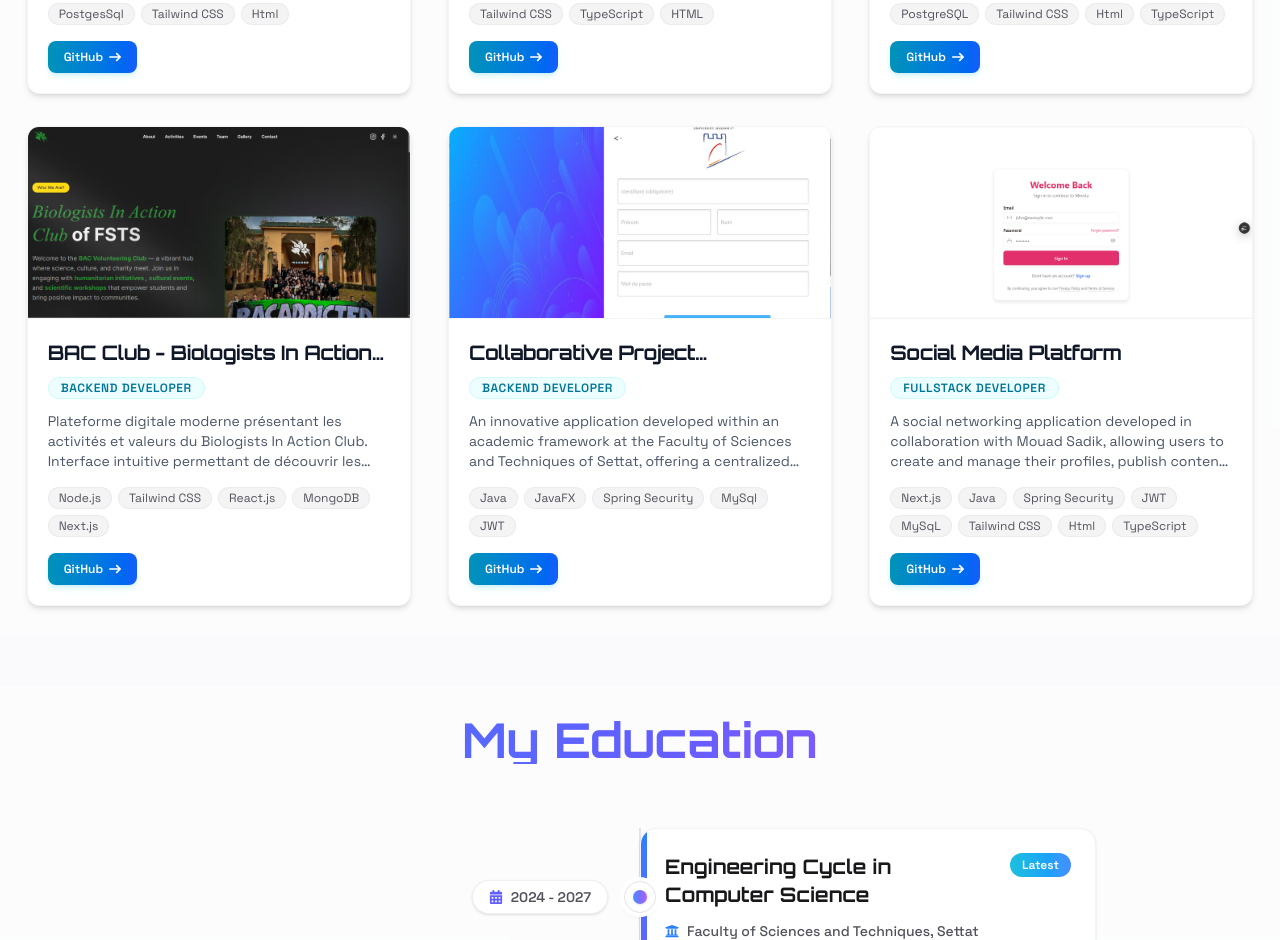
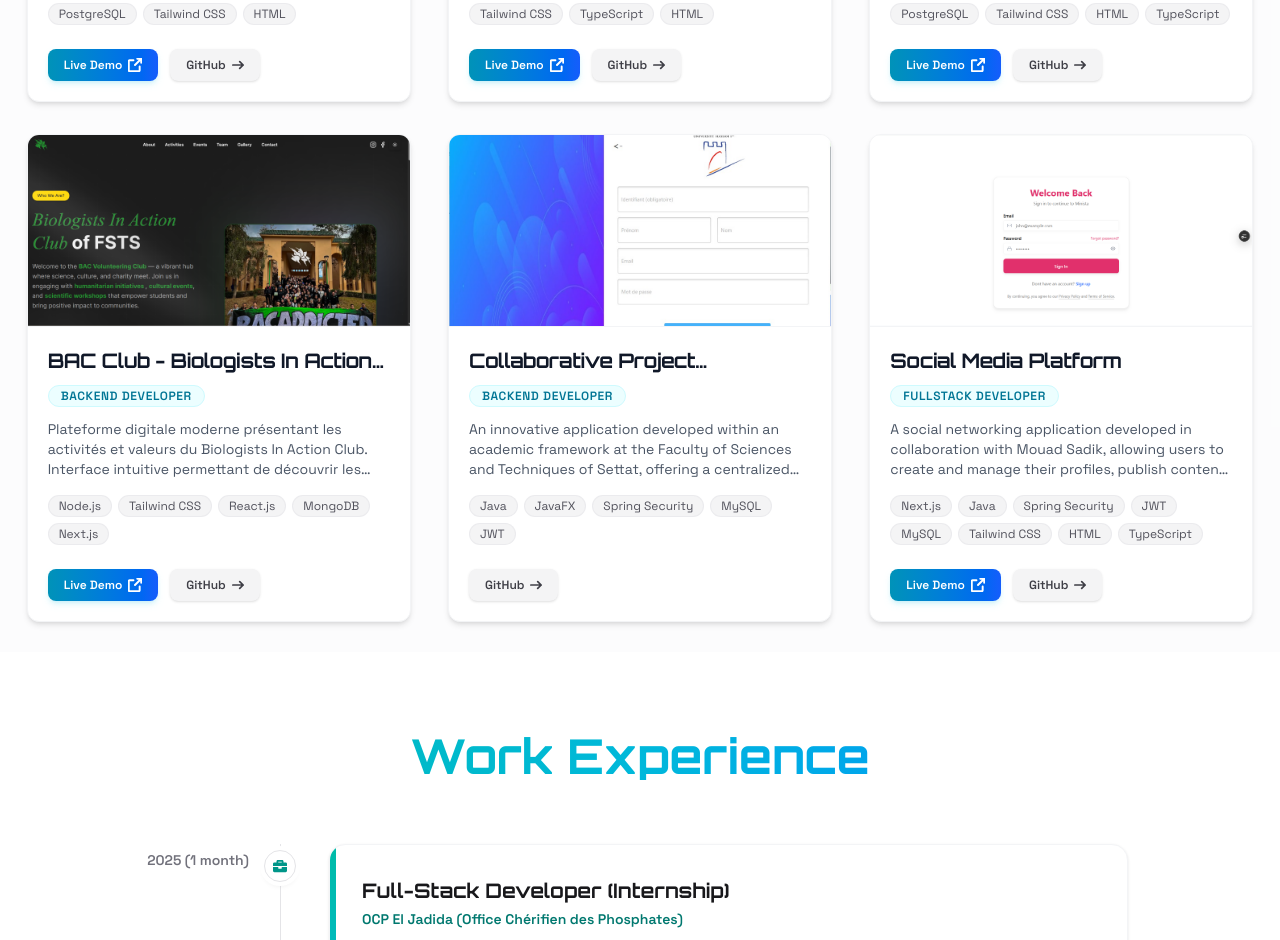
Before and after one commit to khalilbaidouri/portfolio, a React (Vite) app in the folder portfolio/: page / in a window 1280 px wide. Shown: the part 1860-2800 px from the top of the page. Built offline with nearby package versions, Linux system fonts and the light colour scheme; a web font is replaced by a local one.

Commit message:
add experience

```diff
--- a/portfolio/src/assets/me.js
+++ b/portfolio/src/assets/me.js
@@ -33,11 +33,11 @@ export const skillsData = [
   { icon: "/img/c.jpg", title: "C" },
   { icon: "/img/git.jpg", title: "Git" },
   { icon: "/img/gitHub.jpg", title: "GitHub" },
-  { icon: "/img/node.jpg", title: "Node js" },
+  { icon: "/img/node.jpg", title: "Node.js" },
   { icon: "/img/springBoot.jpg", title: "Spring Boot" },
-  { icon: "/img/springSec.jpg", title: "Spring security " },
+  { icon: "/img/springSec.jpg", title: "Spring Security" },
   { icon: "/img/jwt.png", title: "JWT" },
-  { icon: "/img/flutter.svg", title: "flutter" },
+  { icon: "/img/flutter.svg", title: "Flutter" },
   { icon: "/img/next-js.svg", title: "Next.js" },
   { icon: "/img/supabase.jpg", title: "Supabase" },
   { icon: "/img/dart.png", title: "Dart" },
@@ -53,9 +53,9 @@ export const projectsData = [
       "Java",
       "Spring Security",
       "JWT",
-      "PostgesSql",
+      "PostgreSQL",
       "Tailwind CSS",
-      "Html",
+      "HTML",
     ],
     gitHubLink: "https://github.com/khalilbaidouri/Gestion-des-Intervention",
     post: "fullstack developer",
@@ -91,7 +91,7 @@ export const projectsData = [
       "JWT",
       "PostgreSQL",
       "Tailwind CSS",
-      "Html",
+      "HTML",
       "TypeScript",
     ],
     gitHubLink: "https://github.com/MouadSadik/Pick-them-backend",
@@ -113,7 +113,7 @@ export const projectsData = [
     description:
       "An innovative application developed within an academic framework at the Faculty of Sciences and Techniques of Settat, offering a centralized solution for team collaboration.",
     imageUrl: "/img/projet.png",
-    technologies: ["Java", "JavaFX", "Spring Security", "MySql", "JWT"],
+    technologies: ["Java", "JavaFX", "Spring Security", "MySQL", "JWT"],
     gitHubLink: "https://github.com/khalilbaidouri/projet-java",
     post: "backend developer",
     linkDeploy: "#",
@@ -128,9 +128,9 @@ export const projectsData = [
       "Java",
       "Spring Security",
       "JWT",
-      "MySqL",
+      "MySQL",
       "Tailwind CSS",
-      "Html",
+      "HTML",
       "TypeScript",
     ],
     gitHubLink: "https://github.com/khalilbaidouri/social-media-backend",
@@ -200,3 +200,14 @@ export const certificationsData = [
     imge: "/img/hackerRank.png",
   },
 ];
+
+export const experienceData = [
+  {
+    role: "Full-Stack Developer (Internship)",
+    company: "OCP El Jadida (Office Chérifien des Phosphates)",
+    period: "2025 (1 month)",
+    description: "Design and development of a web application to digitize and optimize the management of technical interventions. The application centralizes planning, real-time tracking, and full intervention traceability, improving operational coordination.",
+    technologies: ["Spring Boot", "React.js", "Spring Security", "JWT", "PostgreSQL"],
+    last: true,
+  }
+];
--- a/portfolio/src/components/Certifications.jsx
+++ b/portfolio/src/components/Certifications.jsx
@@ -41,10 +41,7 @@ const Certifications = () => {
                   {cert.description}
                 </p>
 
-                <a
-                  href={cert.link || "#"}
-                  target="_blank"
-                  rel="noopener noreferrer"
+                <span
                   className="inline-flex items-center px-4 py-2 text-xs font-semibold text-white bg-gradient-to-r from-purple-600 to-indigo-600 hover:from-purple-500 hover:to-indigo-500 rounded-lg shadow-md shadow-purple-500/15 dark:shadow-none hover:shadow-lg transition-all duration-300"
                 >
                   Voir
@@ -63,7 +60,7 @@ const Certifications = () => {
                       d="M1 5h12m0 0L9 1m4 4L9 9"
                     />
                   </svg>
-                </a>
+                </span>
               </div>
             </div>
           </a>
--- /dev/null
+++ b/portfolio/src/components/Experience.jsx
@@ -0,0 +1,99 @@
+import React from "react";
+import { motion } from "framer-motion";
+import { experienceData } from "../assets/me";
+import { FaBriefcase, FaCalendarAlt } from "react-icons/fa";
+
+const Experience = () => {
+  return (
+    <motion.div
+      initial={{ opacity: 0, y: 50 }}
+      whileInView={{ opacity: 1, y: 0 }}
+      transition={{ duration: 1.8 }}
+      viewport={{ once: true }}
+    >
+      <section id="experience" className="py-20 bg-white dark:bg-zinc-950 overflow-hidden relative">
+        {/* Background shapes */}
+        <div
+          className="absolute inset-0 -z-10 transition-opacity duration-500 opacity-100 dark:opacity-0"
+          style={{
+            backgroundImage: `radial-gradient(circle 500px at 80% 80%, rgba(6,182,212,0.1), transparent), radial-gradient(circle 500px at 20% 20%, rgba(139,92,246,0.1), transparent)`,
+          }}
+        />
+        <div
+          className="absolute inset-0 -z-10 transition-opacity duration-500 opacity-0 dark:opacity-100"
+          style={{
+            backgroundImage: `radial-gradient(circle 500px at 80% 80%, rgba(6,182,212,0.05), transparent), radial-gradient(circle 500px at 20% 20%, rgba(139,92,246,0.05), transparent)`,
+          }}
+        />
+
+        <h2 className="text-4xl sm:text-5xl font-bold text-center mb-16 bg-clip-text text-transparent bg-gradient-to-r from-teal-500 via-cyan-500 to-blue-500">
+          Work Experience
+        </h2>
+
+        <div className="max-w-5xl mx-auto px-6">
+          <div className="relative border-l border-zinc-200 dark:border-zinc-800 ml-4 md:ml-32">
+            {experienceData.map((exp, index) => (
+              <div key={index} className="mb-12 last:mb-0 relative pl-8 md:pl-12">
+                {/* Timeline dot */}
+                <div className="absolute -left-[17px] top-1.5 flex items-center justify-center w-8 h-8 rounded-full bg-white dark:bg-zinc-900 ring-4 ring-white dark:ring-zinc-950 z-10 hover:scale-110 transition-transform duration-300 shadow-md border border-zinc-200 dark:border-zinc-800">
+                  <FaBriefcase className="text-teal-600 dark:text-teal-400 text-sm" />
+                </div>
+
+                {/* Left side Date Capsule (Desktop only) */}
+                <div className="hidden md:block absolute -left-36 top-1.5 text-right w-28">
+                  <span className="text-sm font-semibold text-zinc-500 dark:text-zinc-400 block">
+                    {exp.period}
+                  </span>
+                </div>
+
+                {/* Content Card */}
+                <div className="bg-white border border-gray-100 dark:border-zinc-805/80 dark:bg-zinc-900/40 backdrop-blur-sm p-6 sm:p-8 rounded-2xl shadow-sm hover:shadow-2xl dark:hover:shadow-teal-500/10 hover:border-teal-500/30 dark:hover:border-teal-500/40 hover:-translate-y-1.5 transition-all duration-350 relative overflow-hidden group">
+
+                  {/* Decorative line */}
+                  <div className="absolute left-0 top-0 w-1.5 h-full bg-gradient-to-b from-teal-500 to-cyan-500 group-hover:from-cyan-500 group-hover:to-blue-500 transition-colors duration-300"></div>
+
+                  <div className="flex flex-col sm:flex-row sm:items-center justify-between gap-2 mb-4">
+                    <div>
+                      <h3 className="text-xl font-bold text-zinc-900 dark:text-zinc-50 group-hover:text-transparent group-hover:bg-clip-text group-hover:bg-gradient-to-r group-hover:from-teal-600 group-hover:to-blue-600 dark:group-hover:from-teal-400 dark:group-hover:to-cyan-400 transition-all duration-300">
+                        {exp.role}
+                      </h3>
+                      <p className="text-sm font-semibold text-teal-700 dark:text-teal-400 mt-1">
+                        {exp.company}
+                      </p>
+                    </div>
+
+                    {/* Date capsule for mobile */}
+                    <div className="flex items-center gap-1.5 text-zinc-400 dark:text-zinc-500 text-xs md:hidden">
+                      <FaCalendarAlt className="shrink-0" />
+                      <time>{exp.period}</time>
+                    </div>
+                  </div>
+
+                  <p className="text-zinc-600 dark:text-zinc-400 text-sm sm:text-base leading-relaxed mb-6">
+                    {exp.description}
+                  </p>
+
+                  {/* Technologies utilized */}
+                  {exp.technologies && (
+                    <div className="flex flex-wrap gap-2">
+                      {exp.technologies.map((tech, techIdx) => (
+                        <span
+                          key={techIdx}
+                          className="px-3 py-1 bg-zinc-50 dark:bg-zinc-800/50 text-zinc-600 dark:text-zinc-300 border border-zinc-200/40 dark:border-zinc-800 rounded-full text-xs font-medium"
+                        >
+                          {tech}
+                        </span>
+                      ))}
+                    </div>
+                  )}
+                </div>
+              </div>
+            ))}
+          </div>
+        </div>
+      </section>
+    </motion.div>
+  );
+};
+
+export default Experience;
--- a/portfolio/src/components/NavBar.jsx
+++ b/portfolio/src/components/NavBar.jsx
@@ -1,4 +1,5 @@
 import React, { useState } from "react";
+import { useLocation } from "react-router-dom";
 import { navMenu } from "../assets/me";
 import { FaArrowRight } from "react-icons/fa";
 import { HiMenu, HiX, HiMoon, HiSun } from "react-icons/hi";
@@ -7,6 +8,16 @@ import { useTheme } from "../context/ThemeContext";
 const NavBar = () => {
   const [open, setOpen] = useState(false);
   const { theme, toggleTheme } = useTheme();
+  const location = useLocation();
+  const isHome = location.pathname === "/";
+
+  const getNavLink = (item) => {
+    const sectionId = item.toLowerCase();
+    if (sectionId === "home") {
+      return isHome ? "#home" : "/";
+    }
+    return isHome ? `#${sectionId}` : `/#${sectionId}`;
+  };
 
   return (
     <div className="fixed w-full py-4 bg-white/80 dark:bg-zinc-950/80 backdrop-blur-md border-b border-gray-150/40 dark:border-zinc-900/80 shadow-sm z-50">
@@ -32,7 +43,7 @@ const NavBar = () => {
           {navMenu.map((item, index) => (
             <a
               key={index}
-              href={`#${item.toLowerCase()}`}
+              href={getNavLink(item)}
               className="text-gray-700 dark:text-gray-300 hover:text-teal-700 dark:hover:text-teal-400 transition duration-300"
             >
               {item}
@@ -76,7 +87,7 @@ const NavBar = () => {
           {navMenu.map((item, index) => (
             <a
               key={index}
-              href={`#${item.toLowerCase()}`}
+              href={getNavLink(item)}
               className="block text-gray-700 dark:text-gray-200 text-lg font-medium hover:text-teal-700 dark:hover:text-teal-400 transition"
               onClick={() => setOpen(false)}
             >
--- a/portfolio/src/components/Projects.jsx
+++ b/portfolio/src/components/Projects.jsx
@@ -43,20 +43,18 @@ export const Projects = () => {
             <p className="text-center col-span-full">Chargement...</p>
           ) : (
             visibleProjects.map((project, index) => (
-              <a
-                href={project.linkDeploy || "#"}
+              <div
                 key={index}
-                target="_blank"
-                rel="noopener noreferrer"
                 className="w-full block"
               >
-                <div className="max-w-sm mx-auto bg-white border border-gray-100 rounded-xl shadow-md dark:bg-zinc-900/40 dark:border-zinc-800/80 hover:shadow-2xl dark:hover:shadow-cyan-500/10 hover:border-cyan-500/30 dark:hover:border-cyan-500/40 hover:-translate-y-1 transition-all duration-300 overflow-hidden">
+                <div className="max-w-sm mx-auto h-full flex flex-col bg-white border border-gray-100 rounded-xl shadow-md dark:bg-zinc-900/40 dark:border-zinc-800/80 hover:shadow-2xl dark:hover:shadow-cyan-500/10 hover:border-cyan-500/30 dark:hover:border-cyan-500/40 hover:-translate-y-1 transition-all duration-300 overflow-hidden">
                   <img
                     className="w-full h-48 object-cover border-b border-gray-100 dark:border-zinc-800/60"
                     src={project.imageUrl}
                     alt={project.title}
                   />
-                  <div className="p-5">
+                  <div className="p-5 flex-1 flex flex-col justify-between">
+                    <div>
                       <h5 className="mb-2 text-xl font-bold tracking-tight text-gray-900 dark:text-white line-clamp-1">
                         {project.title}
                       </h5>
@@ -78,11 +76,40 @@ export const Projects = () => {
                           </span>
                         ))}
                       </div>
+                    </div>
+
+                    <div className="flex gap-3 pt-2">
+                      {project.linkDeploy && project.linkDeploy !== "#" && (
                         <a
-                      href={project.gitHubLink || "#"}
+                          href={project.linkDeploy}
                           target="_blank"
                           rel="noopener noreferrer"
                           className="inline-flex items-center px-4 py-2 text-xs font-semibold text-center text-white bg-gradient-to-r from-cyan-600 to-blue-600 hover:from-cyan-500 hover:to-blue-500 rounded-lg shadow-md shadow-cyan-500/15 dark:shadow-none hover:shadow-lg transition-all duration-300"
+                        >
+                          Live Demo
+                          <svg
+                            className="w-3.5 h-3.5 ms-1.5"
+                            aria-hidden="true"
+                            xmlns="http://www.w3.org/2000/svg"
+                            fill="none"
+                            viewBox="0 0 18 18"
+                          >
+                            <path
+                              stroke="currentColor"
+                              strokeLinecap="round"
+                              strokeLinejoin="round"
+                              strokeWidth="2.5"
+                              d="M15 11v4.8a1.2 1.2 0 0 1-1.2 1.2H2.2A1.2 1.2 0 0 1 1 15.8V4.2A1.2 1.2 0 0 1 2.2 3h4.8m5-2h5m0 0v5m0-5L9 9"
+                            />
+                          </svg>
+                        </a>
+                      )}
+                      {project.gitHubLink && (
+                        <a
+                          href={project.gitHubLink}
+                          target="_blank"
+                          rel="noopener noreferrer"
+                          className="inline-flex items-center px-4 py-2 text-xs font-semibold text-center text-zinc-700 dark:text-zinc-300 bg-zinc-100 hover:bg-zinc-200 dark:bg-zinc-800 dark:hover:bg-zinc-700/80 rounded-lg shadow-sm transition-all duration-300"
                         >
                           GitHub
                           <svg
@@ -101,9 +128,11 @@ export const Projects = () => {
                             />
                           </svg>
                         </a>
+                      )}
                     </div>
                   </div>
-              </a>
+                </div>
+              </div>
             ))
           )}
         </div>
--- a/portfolio/src/components/footer.jsx
+++ b/portfolio/src/components/footer.jsx
@@ -1,11 +1,10 @@
 import React from "react";
 import { Link } from "react-router-dom";
 import {
-  FaGithub,
-  FaLinkedin,
   FaEnvelope,
   FaArrowAltCircleRight,
 } from "react-icons/fa";
+import { reseauData } from "../assets/me";
 
 const Footer = () => {
   return (
@@ -69,25 +68,22 @@ const Footer = () => {
               Réseaux
             </p>
             <div className="flex gap-4 text-xl text-zinc-600 dark:text-zinc-400">
-              <a
-                href="https://github.com/"
-                target="_blank"
-                rel="noreferrer"
-                className="hover:text-zinc-900 dark:hover:text-white transition duration-200"
-              >
-                <FaGithub />
-              </a>
-              <a
-                href="https://linkedin.com/"
-                target="_blank"
-                rel="noreferrer"
-                className="hover:text-cyan-600 dark:hover:text-cyan-400 transition duration-200"
-              >
-                <FaLinkedin />
-              </a>
+              {reseauData.map((network, index) => (
+                <a
+                  key={index}
+                  href={network.link}
+                  target="_blank"
+                  rel="noopener noreferrer"
+                  className="hover:text-cyan-600 dark:hover:text-cyan-400 transition duration-200"
+                  title={network.title}
+                >
+                  <network.icon />
+                </a>
+              ))}
               <a
                 href="mailto:khalilbaidouri97@gmail.com"
                 className="hover:text-zinc-900 dark:hover:text-white transition duration-200"
+                title="Email"
               >
                 <FaEnvelope />
               </a>
--- a/portfolio/src/pages/Home.jsx
+++ b/portfolio/src/pages/Home.jsx
@@ -5,6 +5,7 @@ import NavBar from "../components/NavBar";
 import Hero from "../components/Hero";
 import Skills from "../components/Skills";
 import { Projects } from "../components/Projects";
+import Experience from "../components/Experience";
 import Education from "../components/Education";
 import Certifications from "../components/Certifications";
 import Chatbot from "../components/Chatbot";
@@ -51,6 +52,7 @@ const Home = () => {
         <Hero />
         <Skills />
         <Projects />
+        <Experience />
         <Education />
         <Certifications />
         <Chatbot />
--- a/portfolio/src/pages/questions.jsx
+++ b/portfolio/src/pages/questions.jsx
@@ -93,7 +93,7 @@ const ContactForm = () => {
       >
         <div
           id="contact-section"
-          className="min-h-screen relative flex items-center pt-16 overflow-hidden"
+          className="min-h-screen relative pt-32 pb-16"
         >
           {/* Light Mode Background */}
           <div
```
Also changed, not shown: portfolio/data/portfolio.txt. Lines whose indentation alone changed are shown as unchanged.
